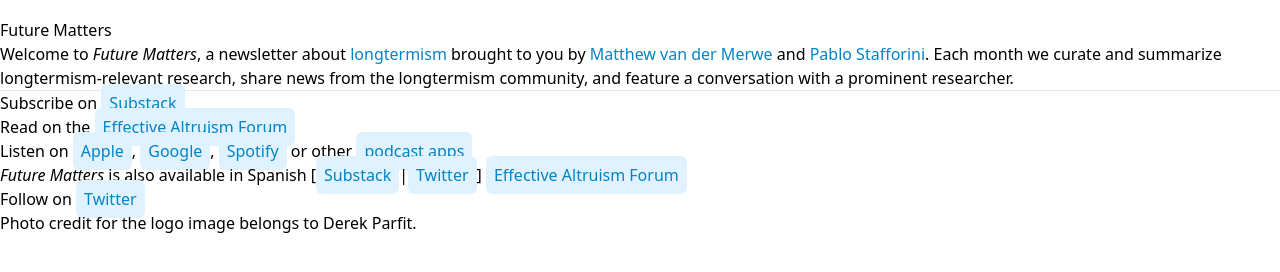
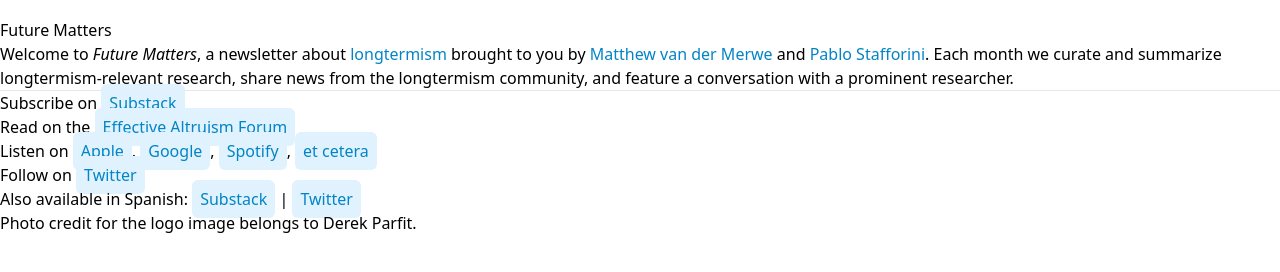
Before and after one commit to finmoorhouse/future-matters, an Eleventy site: page src/index.md in a window 1280 px wide. Shown: the part 262-534 px from the top of the page. Built offline with nearby package versions, Linux system fonts and the light colour scheme; Eleventy itself is replaced by a stand-in of ours; files that its build step writes are made by us from their sources.

Commit message:
revise notice

```diff
--- a/src/_includes/base.njk
+++ b/src/_includes/base.njk
@@ -69,18 +69,14 @@
                     >,
                     <a
                       href="https://open.spotify.com/show/0BqnSL1oa9XBhhE3zh8rbo"
-                      >Spotify</a> or other <a href="https://pnc.st/s/future-matters">podcast apps</a>
-                  </li>
-                  <li>
-                    <em>Future Matters</em> is also available in Spanish [<a href="https://largoplacismo.substack.com/">Substack</a>|<a href="https://twitter.com/largoplacismo">Twitter</a>]
-                    <a
-                      href="https://forum.effectivealtruism.org/s/Y7rCDmxRbrrKBT9Bo"
-                      >Effective Altruism Forum</a
-                    >
+                      >Spotify</a>, <a href="https://pnc.st/s/future-matters">et cetera</a>
                   </li>
                   <li>
                     Follow on
                     <a href="https://twitter.com/FutureMatters_">Twitter</a>
+                  </li>
+                  <li>
+                    Also available in Spanish: <a href="https://largoplacismo.substack.com/">Substack</a> | <a href="https://twitter.com/largoplacismo">Twitter</a>
                   </li>
                 </ul>
               </div>
```
